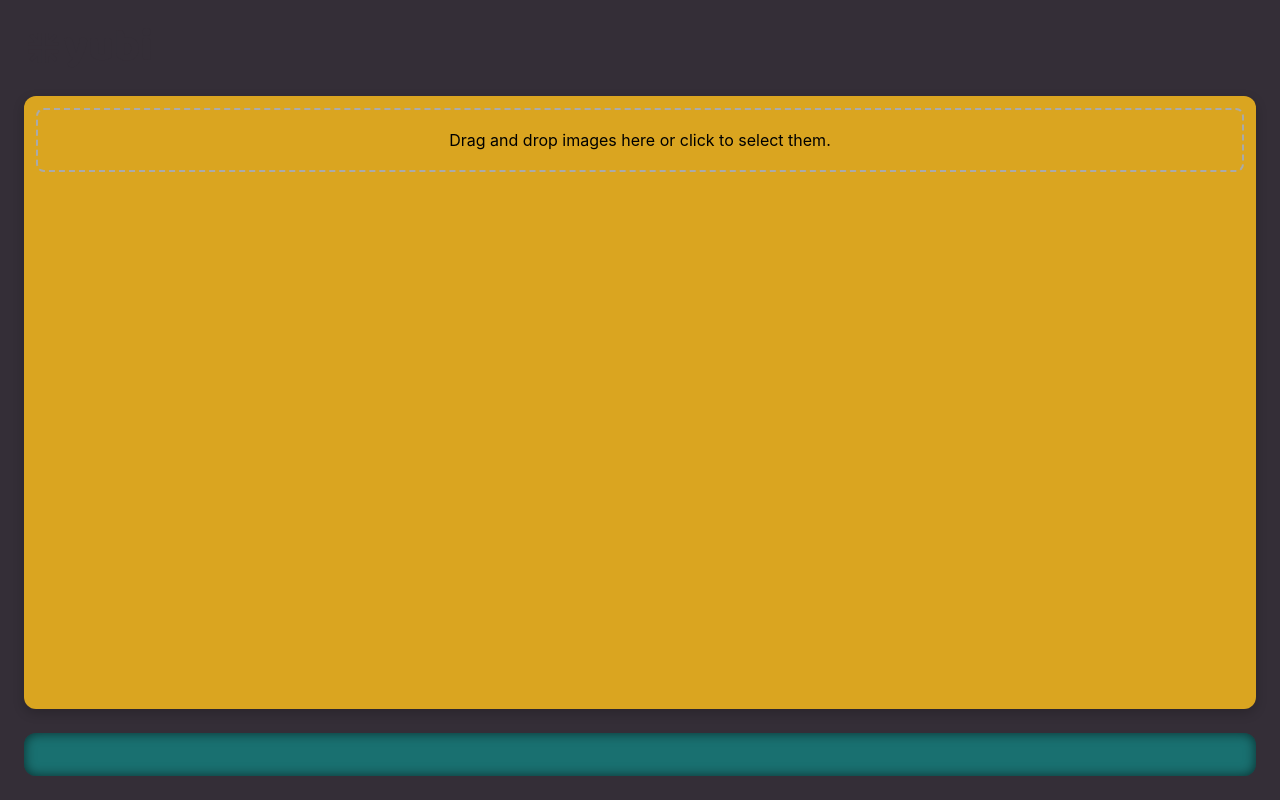
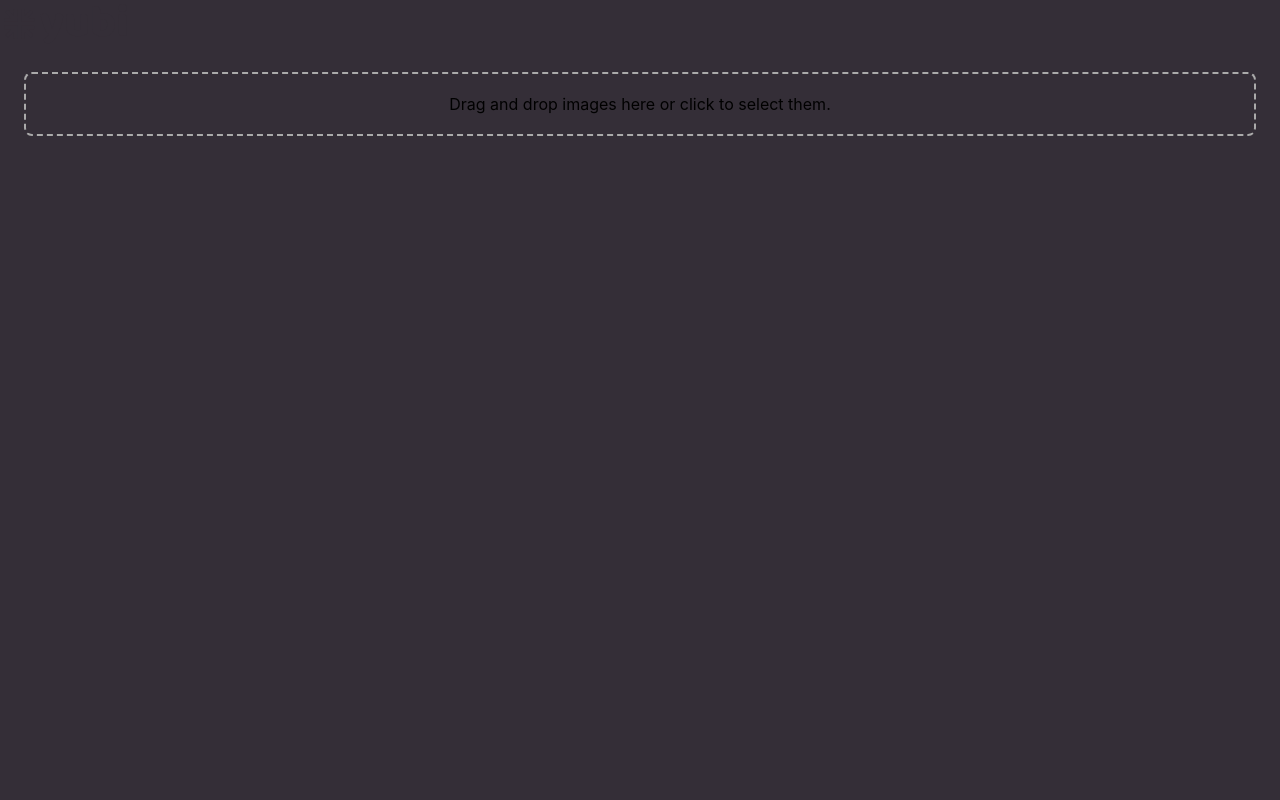
Before and after one commit to impala141592/yubi, a React (Create React App) app: page / in a window 1280 px wide. Built offline with nearby package versions, Linux system fonts and the light colour scheme.

Commit message:
Clear unused code

```diff
--- a/src/App.js
+++ b/src/App.js
@@ -5,12 +5,9 @@ import ImageOptimizer from "./components/ImageOptimizer";
 function App() {
   return (
     <div className="Yubi">
+      <TopBar />
       <div className="app-container">
-        <TopBar />
-        <div className="tool">
-          <ImageOptimizer />
-        </div>
-        <div className="footer"></div>
+        <ImageOptimizer />
       </div>
     </div>
   );
```
